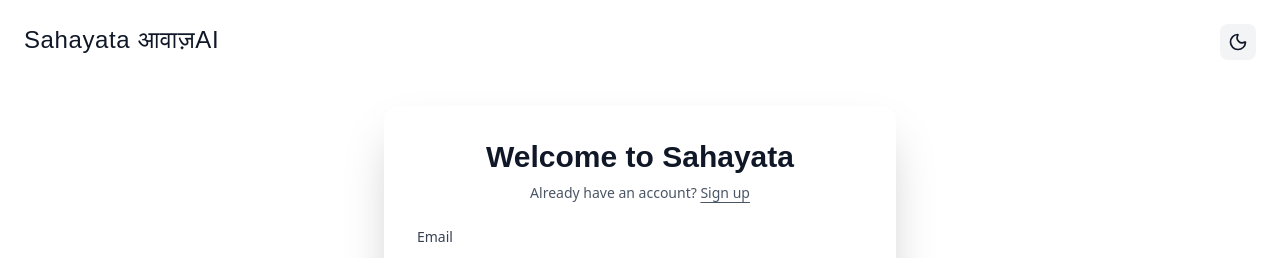
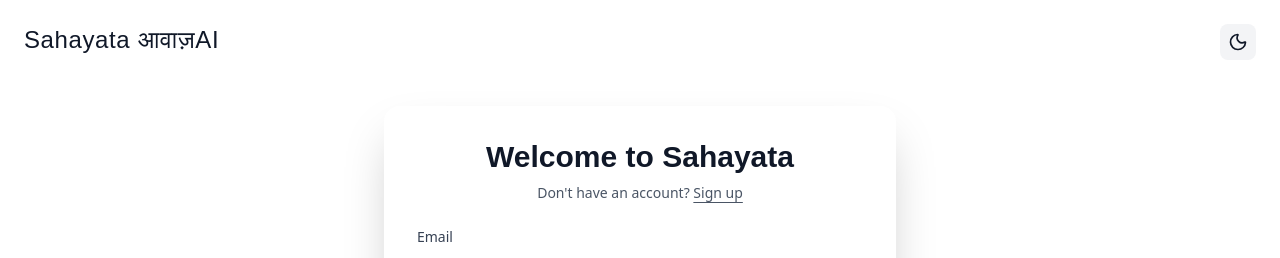
Before and after one commit to StraightOuttaVellore-Google/google-hackathon-frontend, a React (Vite) app: page /login in a window 1280 px wide. Shown: the top 258 px of the page. Built offline with nearby package versions, Linux system fonts and the light colour scheme; no server answers; a web font is replaced by a local one.

Commit message:
sign in sign up changes

```diff
--- a/src/pages/Login.jsx
+++ b/src/pages/Login.jsx
@@ -73,7 +73,7 @@
                 <div className={`text-center text-sm ${
                   isDarkMode ? 'text-gray-300' : 'text-gray-600'
                 }`}>
-                  {isSignUp ? "Don't have an account? " : "Already have an account? "}
+                  {isSignUp ? "Already have an account? " : "Don't have an account? "}
                   <button
                     type="button"
                     onClick={() => setIsSignUp(!isSignUp)}
--- a/src/pages/ModernLogin.jsx
+++ b/src/pages/ModernLogin.jsx
@@ -91,7 +91,7 @@
                   <div className={`text-center text-sm ${
                     isDarkMode ? 'text-gray-300' : 'text-gray-600'
                   }`}>
-                    {isSignUp ? "Don't have an account? " : "Already have an account? "}
+                    {isSignUp ? "Already have an account? " : "Don't have an account? "}
                     <button
                       type="button"
                       onClick={() => setIsSignUp(!isSignUp)}
```
